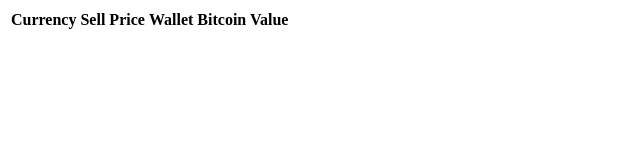
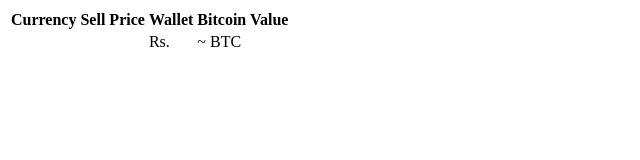
Before and after one commit to mayank/crypto-bank, a plain HTML site: page index.html in a window 1280 px wide. Shown: the full height of the page, 0-640 px from the left. Drawn offline with Linux system fonts and the light colour scheme.

Commit message:
integrating zebpay API

```diff
--- a/index.html
+++ b/index.html
@@ -19,8 +19,9 @@
 						</thead>
 						<tbody id="list">
 								<tr>
-									<td id="totalpost" colspan="2"></td>
-									<td id="totalpre" colspan="2" class="text-right"></td>
+									<td colspan="2"></td>
+									<td>Rs. <span id="totalpost"></span></td>
+									<td id="totalpre"> ~ <span id="totalpre"></span> BTC</td>
 								</tr>
 						</tbody>
 					</table>
```
